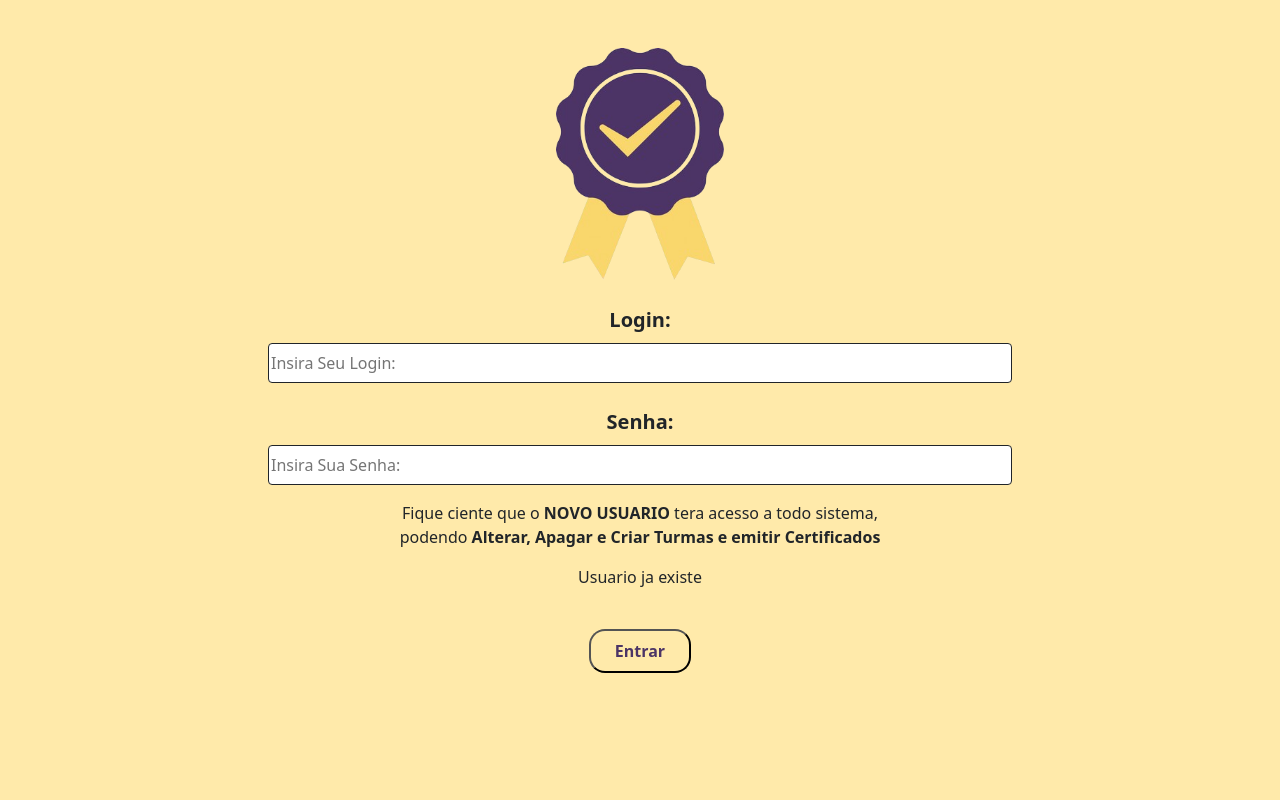
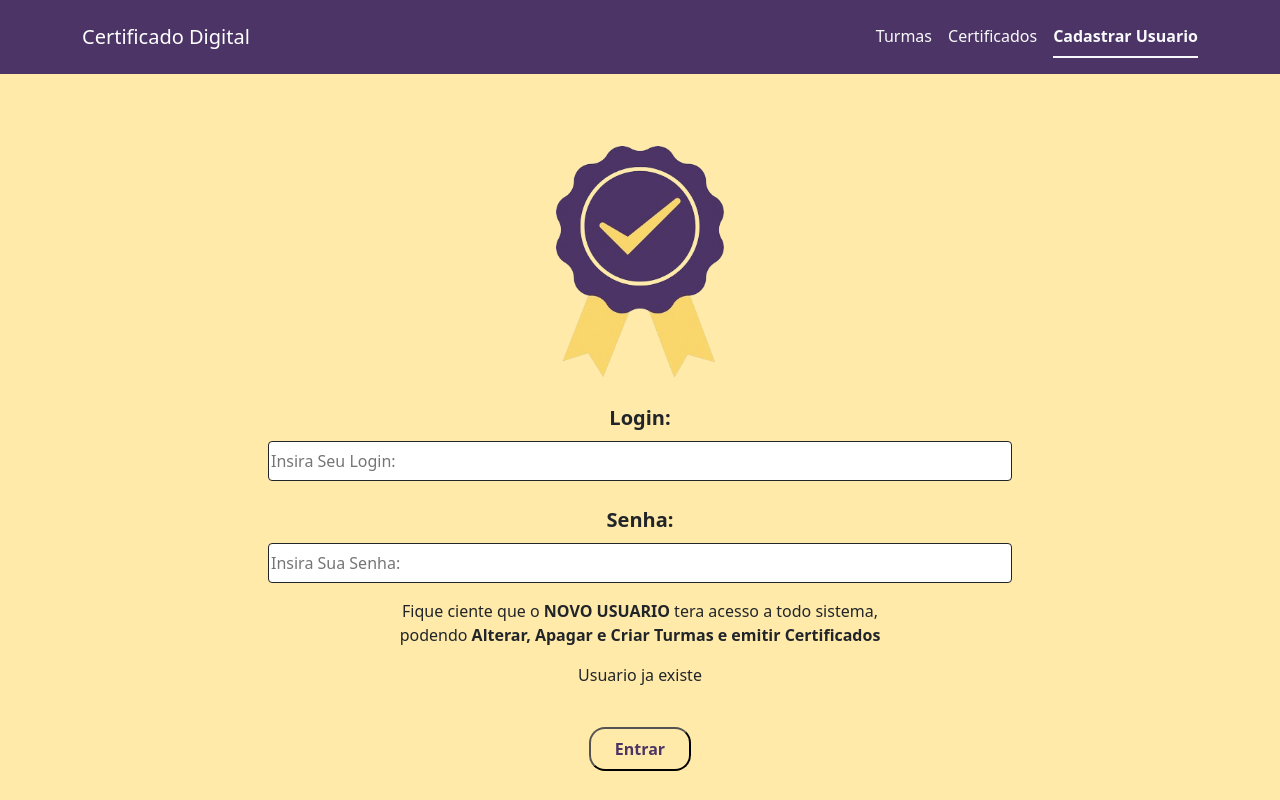
Before and after one commit to RaposoJL/CertificadoDigital, a Flask app: page /cadastrar in a window 1280 px wide. Run offline with Flask 3, Linux system fonts and the light colour scheme; some libraries are stand-ins or nearby versions.

```diff
--- a/main.py
+++ b/main.py
@@ -59,12 +59,7 @@ def TurmasCadastradas():
 def cadastrarTurma():
     planilha = request.form["planilha"]
     mensagem = usuario.CadastrarTurma(planilha)
-    if(mensagem == True):
-         return "Nova turma cadatrada"
-    else:
-        return "Foi não"
-    return planilha
-
+    return mensagem
 
 
 
--- a/templates/pageCadastro.html
+++ b/templates/pageCadastro.html
@@ -9,6 +9,34 @@
   <script src="/static/node_modules/bootstrap/dist/js/bootstrap.min.js"></script>
   <script src="/static/node_modules/@popperjs/core/dist/umd/popper.min.js"></script>
 </head>
+
+<!DOCTYPE html>
+<html lang="pt-br">
+<head>
+ <meta charset="UTF-8">
+ <meta name="viewport" content="width=device-width, initial-scale=1.0">
+ <title>Certificado Digital</title>
+ <link rel="stylesheet" href="/static/node_modules/bootstrap/dist/css/bootstrap.min.css">
+ <link rel="shortcut icon" href="midia/imgs/favicon.ico" type="image/x-icon">
+ <!-- <script src="bootstrap-5.3.3-dist/js/bootstrap.js"></script> -->
+ <script src="/static/node_modules/bootstrap/dist/js/bootstrap.min.js"></script>
+ <script src="/static/node_modules/@popperjs/core/dist/umd/popper.min.js"></script>
+</head>
+<body style="background-color: #FFEAAA;">
+ <header style="background-color: #4C3566;">
+   <div class="d-flex flex-wrap justify-content-center py-3 mb-4 container" style="background-color: #4C3566;">
+     <a href="/" class="d-flex align-items-center mb-3 mb-md-0 me-md-auto link-body-emphasis text-decoration-none">
+       <span class="fs-5 text-white">Certificado Digital</span>
+     </a>
+     <ul class="nav nav-underline">
+      <li class="nav-item fs-6"><a href="/turmas" class="nav-link link-light">Turmas</a></li>
+      <li class="nav-item fs-6"><a href="pageCertificado.html" class="nav-link link-light">Certificados</a></li>
+      <li class="nav-item fs-6"><a href="/cadastrar" class="nav-link link-light active">Cadastrar Usuario</a></li>
+    </ul>
+
+   </div>
+ </div>
+ </header>
 
 <body">
   <main class="container">
@@ -25,7 +53,7 @@
             <p class="mt-3">Fique ciente que o <strong>NOVO USUARIO</strong> tera acesso a todo sistema,<br> podendo
               <strong>Alterar, Apagar e Criar Turmas e emitir Certificados</strong></p>
             </label>
-            {% if novo_usuario == True %}
+           {% if novo_usuario == True %}
             <p>Usuario Adicionado</p>
             {% else %}
             <p>Usuario ja existe</p>
@@ -34,6 +62,7 @@
         </form>
       </div>
     </div>
+
   </main>
 
 
--- a/templates/pageHome.html
+++ b/templates/pageHome.html
@@ -23,9 +23,6 @@
     </ul>
 
    </div>
-  </header>
-
-   </header>
  </div>
  </header>
 </body>
```
Also changed, not shown: model/Banco/usuario.py (+5 -4 lines).
